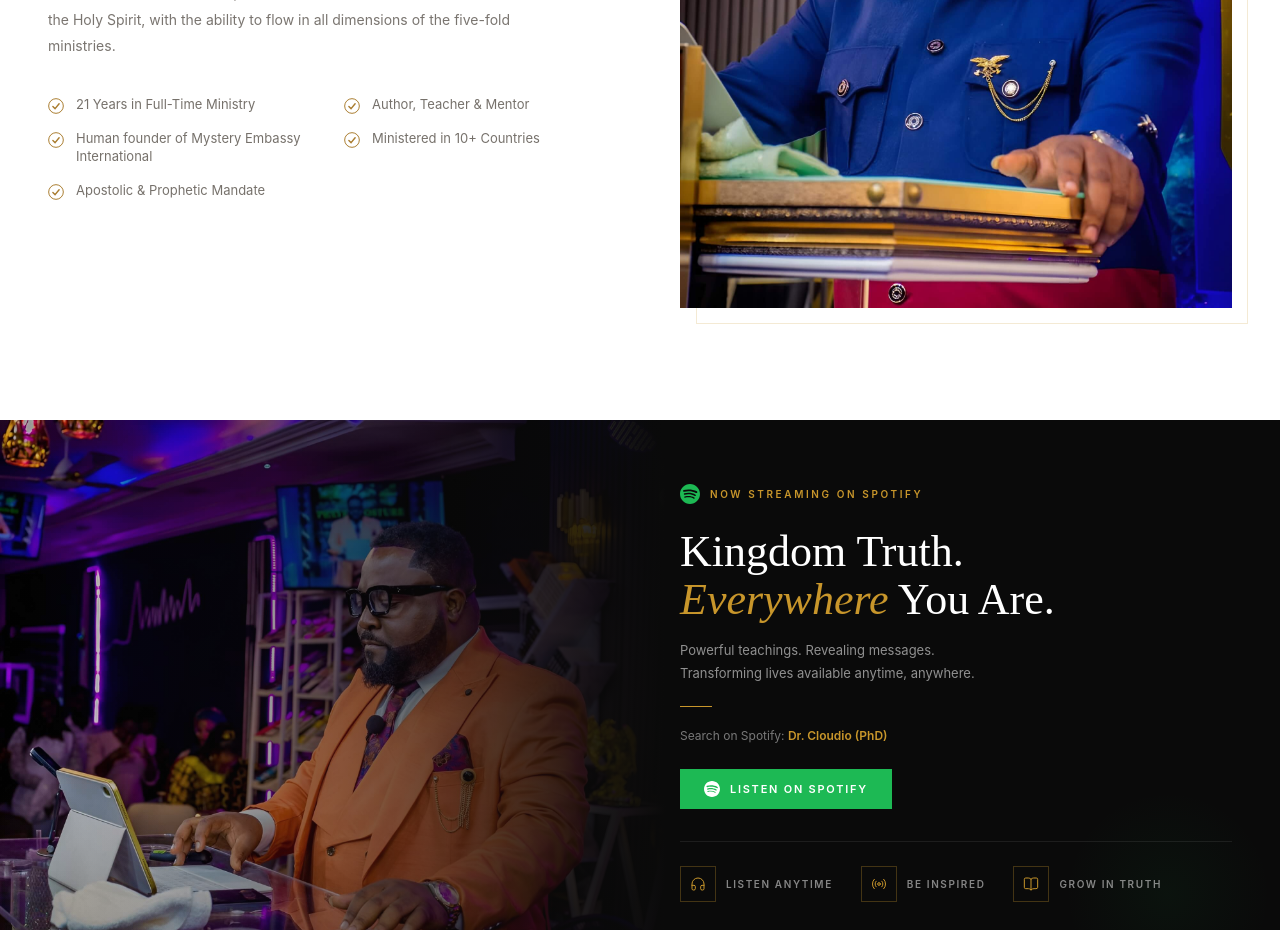
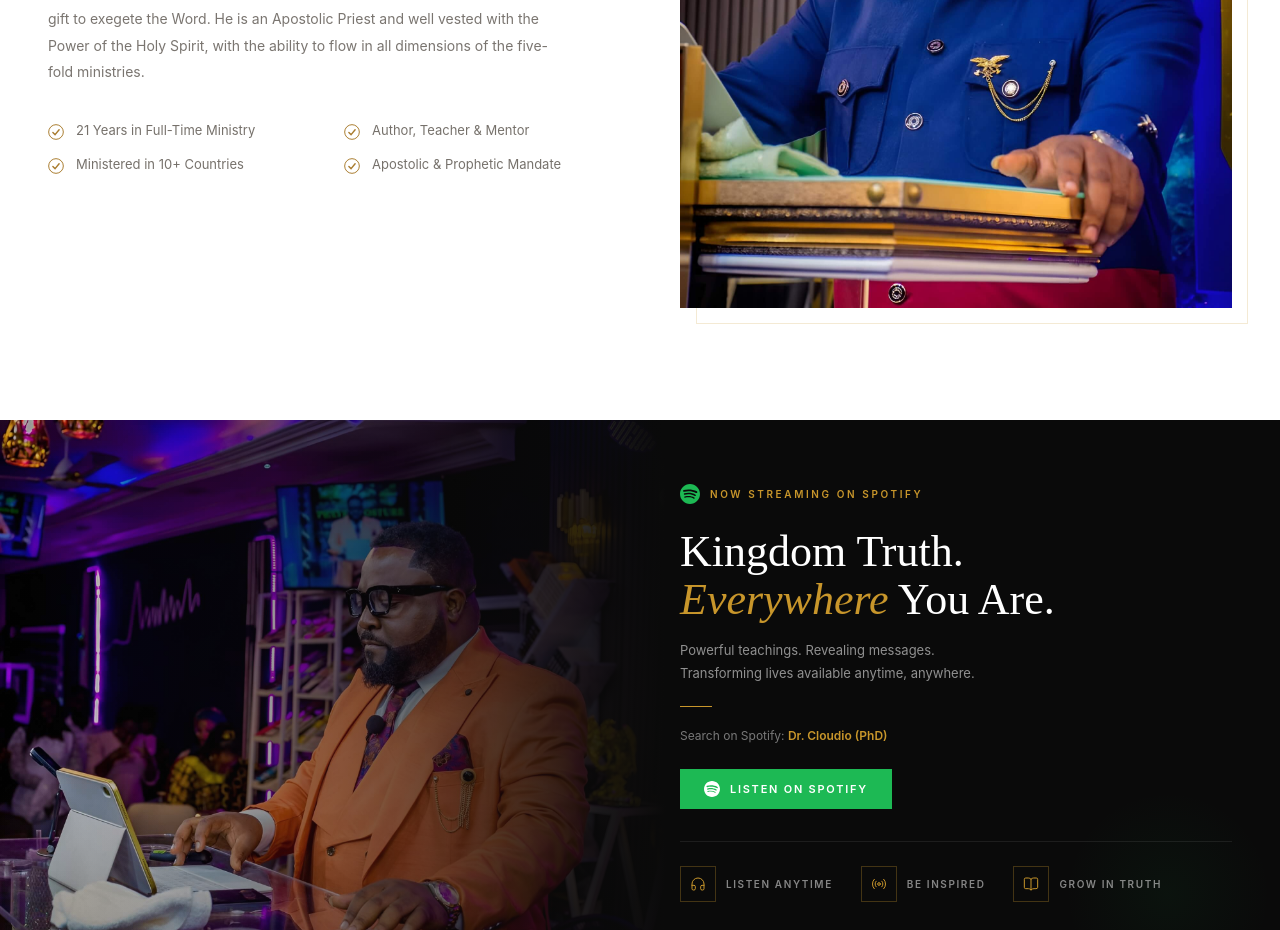
Before and after one commit to charlesdauda/cloudio-ministries, a React (Vite) app: page / in a window 1280 px wide. Shown: the part 1340-2270 px from the top of the page. Built offline with nearby package versions, Linux system fonts and the light colour scheme.

Commit message:
Initial commit

```diff
--- a/src/Components/About.jsx
+++ b/src/Components/About.jsx
@@ -3,7 +3,6 @@ import pastorImage from "../assets/Images/apsabout.png";
 const checkItems = [
   "21 Years in Full-Time Ministry",
   "Author, Teacher & Mentor",
-  " Human founder of Mystery Embassy International",
   "Ministered in 10+ Countries",
   "Apostolic & Prophetic Mandate",
 ];
@@ -43,7 +42,7 @@ const About = () => (
               Doctorate degree in Apologetics. He is the human founder and General Overseer
               of the Mystery Embassy International.
               His mission on earth is to restore destinies as he carries the grace
-              and Mantle of Moses. He is an Apostolic Priest and well vested with the
+              and the gift to exegete the Word. He is an Apostolic Priest and well vested with the
               Power of the Holy Spirit, with the ability to flow in all dimensions
               of the five-fold ministries.
           </p>
```
